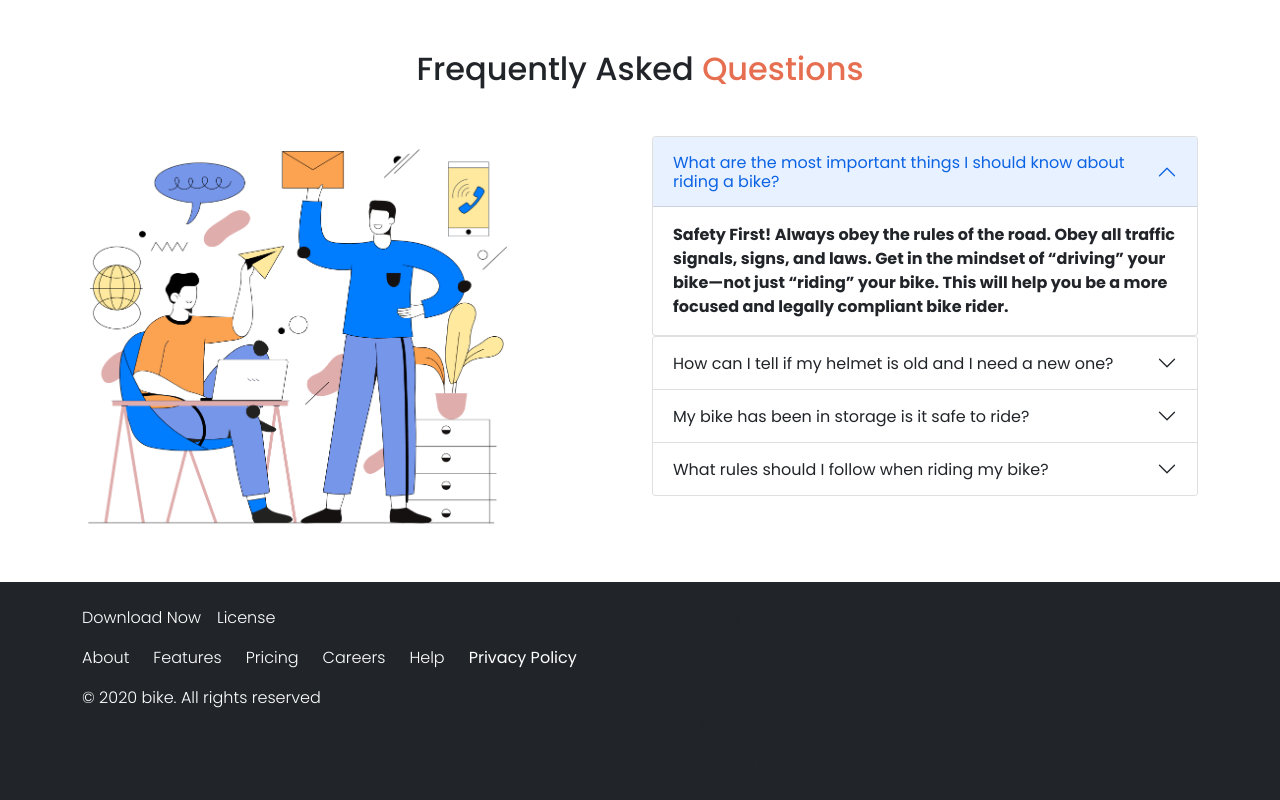
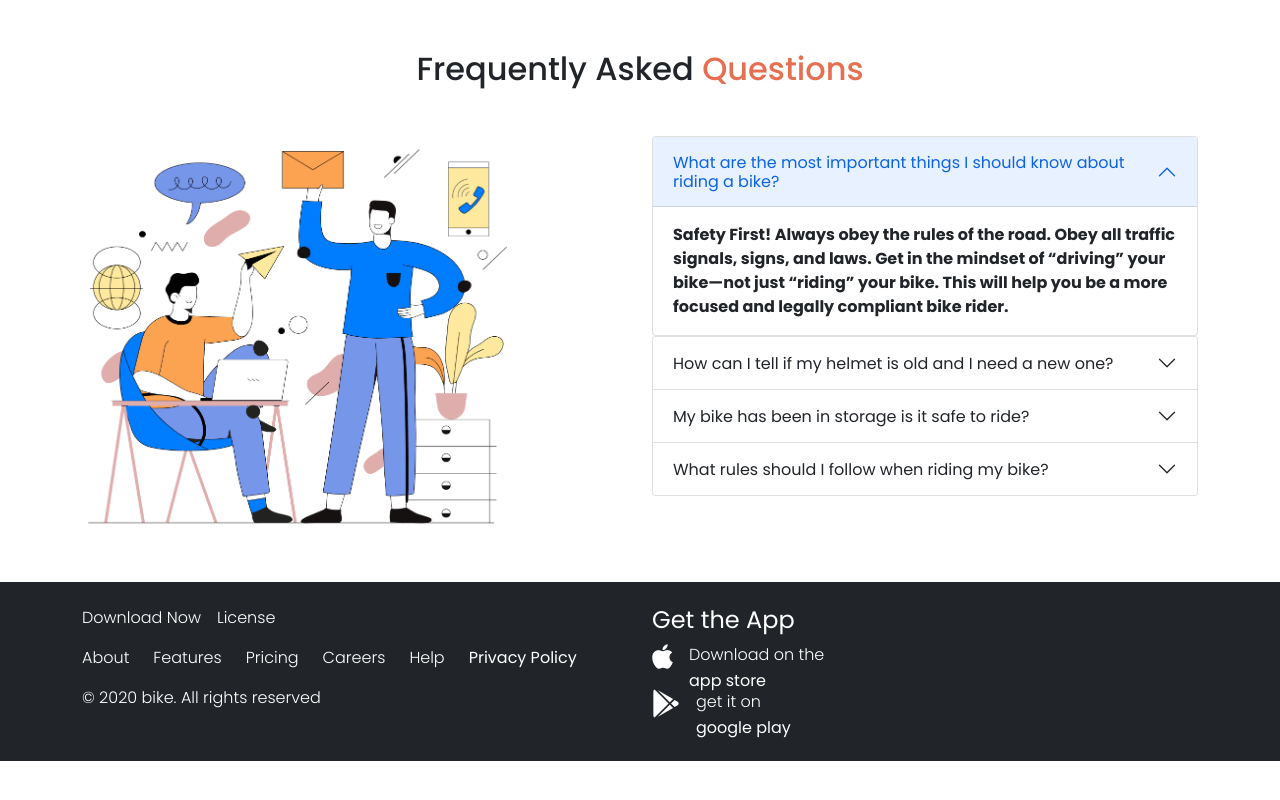
Before and after one commit to shawon13/honda, a plain HTML site: page index.html in a window 1280 px wide. Shown: the part 2483-3283 px from the top of the page. After the commit the page ends 3244 px from the top, so only its background shows below. Drawn offline with Linux system fonts and the light colour scheme.

Commit message:
last file add

```diff
--- a/index.html
+++ b/index.html
@@ -333,19 +333,19 @@
 				</div>
 				<div class="col-md-6">
 
-					<h4>Get the App</h4>
+					<h4 class="text-white fw-normal">Get the App</h4>
 					<div class="col d-flex align-items-start">
-						<i class="fab fa-apple"></i>
-						<div>
-							<p>Download on the</p>
-							<h4 class="fw-bold mb-0">app store</h4>
+						<i class="fab fa-apple text-white fs-3"></i>
+						<div class="ms-3">
+							<p class="text-white fw-light mb-1">Download on the</p>
+							<h6 class="fw-normal mb-0 text-white">app store</h6>
 						</div>
 					</div>
 					<div class="col d-flex align-items-start">
-						<i class="fab fa-google-play"></i>
-						<div>
-							<p>get it on</p>
-							<h4 class="fw-bold mb-0">google play</h4>
+						<i class="fab fa-google-play text-white fs-3"></i>
+						<div class="ms-3">
+							<p class="text-white fw-light mb-1">get it on</p>
+							<h6 class="fw-normal mb-0 text-white">google play</h6>
 						</div>
 					</div>
 				</div>
```
